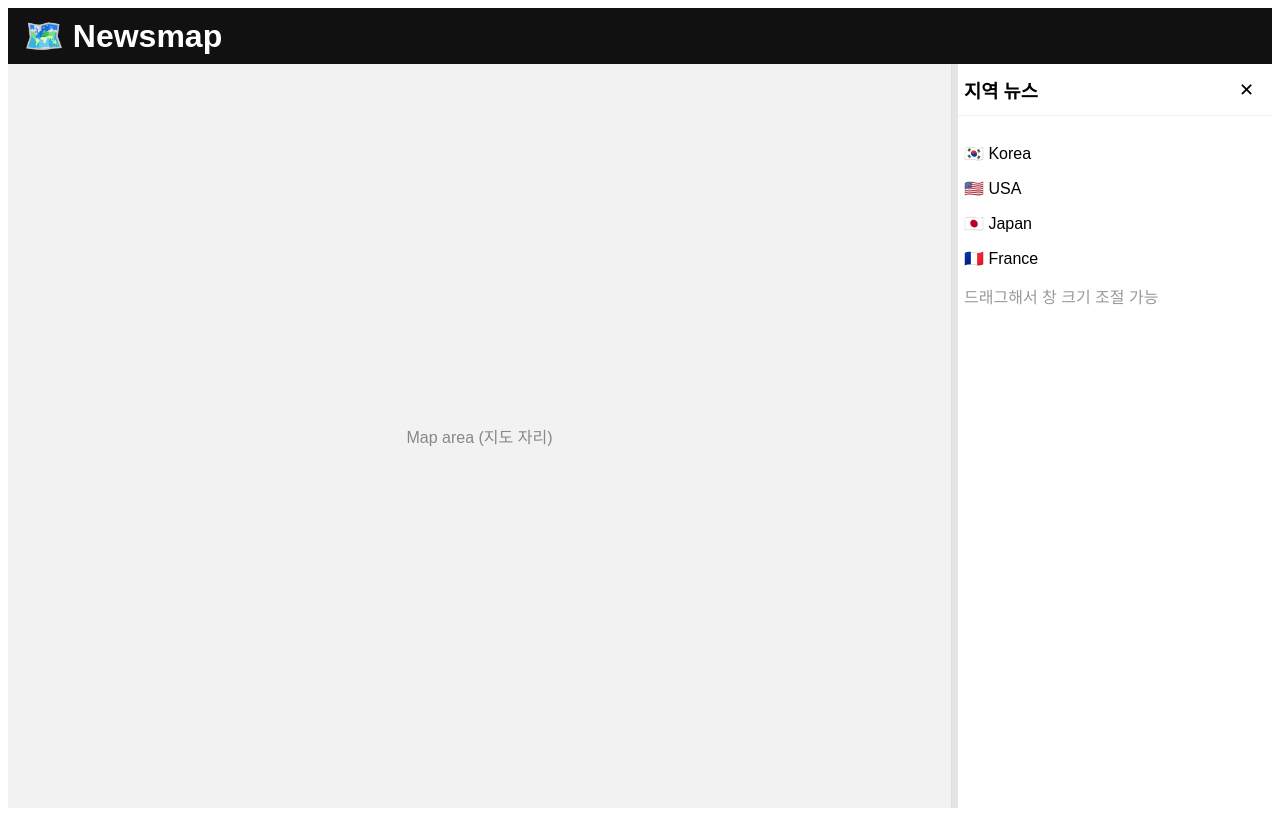
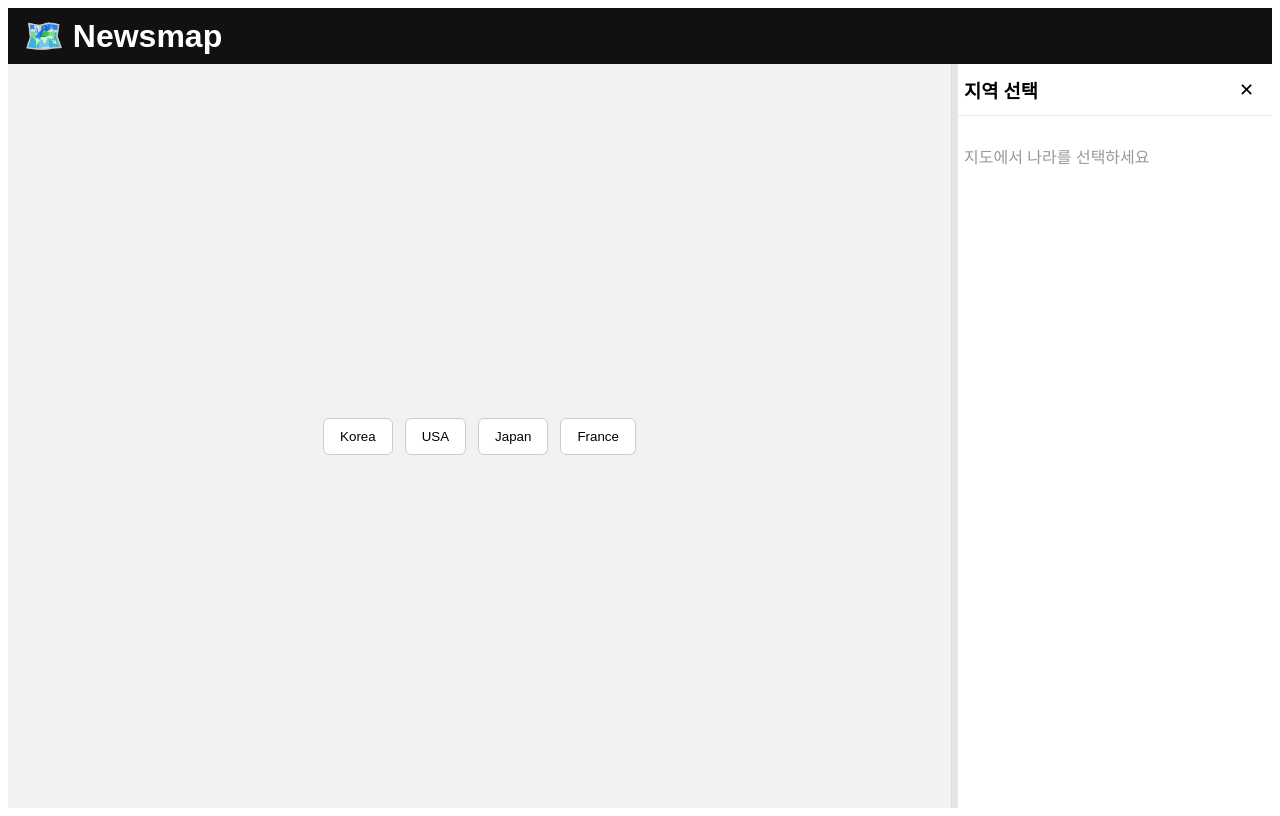
Before and after one commit to jueonasap/Newsmap, a React (Vite) app: page / in a window 1280 px wide. Built offline with nearby package versions, Linux system fonts and the light colour scheme.

Commit message:
Add mock news data and update sidebar functionality

```diff
--- a/src/App.jsx
+++ b/src/App.jsx
@@ -1,10 +1,33 @@
 import { useState, useRef } from "react";
+
+/* 가짜 뉴스 데이터 */
+const NEWS_DATA = {
+  Korea: [
+    { id: 1, title: "Korea economy shows signs of recovery" },
+    { id: 2, title: "Political debate heats up ahead of election" },
+  ],
+  USA: [
+    { id: 3, title: "US tech stocks surge amid AI boom" },
+    { id: 4, title: "Supreme Court ruling sparks controversy" },
+  ],
+  Japan: [
+    { id: 5, title: "Japan faces declining birth rate crisis" },
+    { id: 6, title: "Tokyo prepares for major infrastructure upgrade" },
+  ],
+  France: [
+    { id: 7, title: "France protests continue over pension reform" },
+    { id: 8, title: "Paris hosts global climate summit" },
+  ],
+};
 
 function App() {
   const [sidebarOpen, setSidebarOpen] = useState(true);
   const [sidebarWidth, setSidebarWidth] = useState(320);
+  const [selectedRegion, setSelectedRegion] = useState(null);
+
   const isResizing = useRef(false);
 
+  /* 사이드바 리사이즈 */
   const startResize = () => {
     isResizing.current = true;
     document.addEventListener("mousemove", resize);
@@ -25,6 +48,12 @@ function App() {
     document.removeEventListener("mouseup", stopResize);
   };
 
+  /* 나라 클릭 */
+  const handleRegionClick = (region) => {
+    setSelectedRegion(region);
+    setSidebarOpen(true);
+  };
+
   return (
     <div style={styles.app}>
       {/* Header */}
@@ -34,9 +63,19 @@ function App() {
 
       {/* Main */}
       <div style={styles.main}>
-        {/* Map */}
+        {/* Map (가짜 지도 버튼들) */}
         <div style={styles.map}>
-          <p style={{ color: "#888" }}>Map area (지도 자리)</p>
+          <div style={styles.regionButtons}>
+            {Object.keys(NEWS_DATA).map((region) => (
+              <button
+                key={region}
+                style={styles.regionBtn}
+                onClick={() => handleRegionClick(region)}
+              >
+                {region}
+              </button>
+            ))}
+          </div>
         </div>
 
         {/* Sidebar */}
@@ -51,7 +90,9 @@ function App() {
             <div style={styles.resizer} onMouseDown={startResize} />
 
             <div style={styles.sidebarHeader}>
-              <h3 style={{ margin: 0 }}>지역 뉴스</h3>
+              <h3 style={{ margin: 0 }}>
+                {selectedRegion ? selectedRegion : "지역 선택"}
+              </h3>
               <button
                 style={styles.closeBtn}
                 onClick={() => setSidebarOpen(false)}
@@ -61,19 +102,24 @@ function App() {
             </div>
 
             <div style={styles.newsList}>
-              <p>🇰🇷 Korea</p>
-              <p>🇺🇸 USA</p>
-              <p>🇯🇵 Japan</p>
-              <p>🇫🇷 France</p>
-              <p style={{ color: "#999" }}>
-                드래그해서 창 크기 조절 가능
-              </p>
+              {!selectedRegion && (
+                <p style={{ color: "#999" }}>
+                  지도에서 나라를 선택하세요
+                </p>
+              )}
+
+              {selectedRegion &&
+                NEWS_DATA[selectedRegion].map((news) => (
+                  <div key={news.id} style={styles.newsItem}>
+                    {news.title}
+                  </div>
+                ))}
             </div>
           </div>
         )}
       </div>
 
-      {/* Open button */}
+      {/* Sidebar open button */}
       {!sidebarOpen && (
         <button
           style={styles.openBtn}
@@ -86,6 +132,7 @@ function App() {
   );
 }
 
+/* 스타일 */
 const styles = {
   app: {
     height: "100vh",
@@ -112,6 +159,17 @@ const styles = {
     display: "flex",
     alignItems: "center",
     justifyContent: "center",
+  },
+  regionButtons: {
+    display: "flex",
+    gap: "12px",
+  },
+  regionBtn: {
+    padding: "10px 16px",
+    cursor: "pointer",
+    borderRadius: "6px",
+    border: "1px solid #ccc",
+    background: "white",
   },
   sidebar: {
     background: "white",
@@ -140,6 +198,11 @@ const styles = {
     padding: "12px",
     overflowY: "auto",
   },
+  newsItem: {
+    padding: "10px",
+    borderBottom: "1px solid #eee",
+    cursor: "pointer",
+  },
   closeBtn: {
     background: "none",
     border: "none",
```
